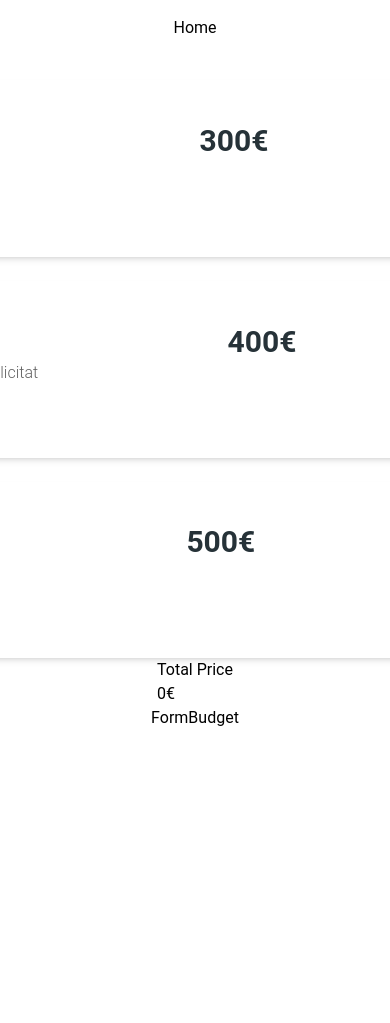
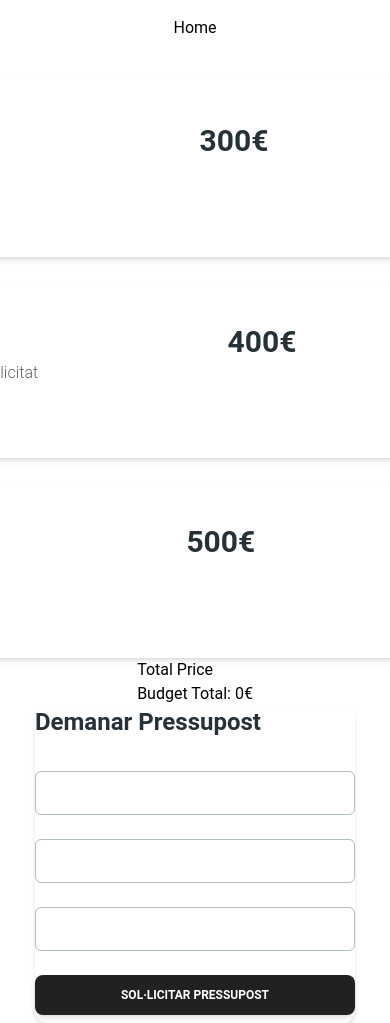
Before and after one commit to ImLauraGS/pressuposts, a React (Vite) app: page /pressupost in a window 390 px wide. Shown: the top 1023 px of the page. Before the commit the page ends 844 px from the top, so only its background shows below. Built offline with nearby package versions, Linux system fonts and the light colour scheme; data requests are answered from the project's data file.

Commit message:
Exercici 5 - data pressupost  post to json server correctly

```diff
--- a/src/components/CheckboxService.tsx
+++ b/src/components/CheckboxService.tsx
@@ -39,9 +39,6 @@ export default function CheckboxService() {
           setTotalPages(selectedService?.pages || 0);
           setTotalLanguages(selectedService?.languages || 0);
 
-          console.log(updatedCheckedItems);
-      console.log("Selected Service:", selectedService);
-      console.log("ID:", id);
       } else {
           setSelectedService(null);
           setTotalPages(0);
--- a/src/components/FormBudget.tsx
+++ b/src/components/FormBudget.tsx
@@ -1,7 +1,102 @@
-import React from 'react'
+import {
+    Card,
+    Input,
+    Button,
+    Typography,
+} from "@material-tailwind/react";
+import { totalApi } from "../services/service";
+import { useState, useEffect } from "react";
+import { useCheckboxContext } from '../providers/CheckboxProvider';
 
 export default function FormBudget() {
-  return (
-    <div>FormBudget</div>
-  )
+    const totalService = totalApi();
+    const { selectedService, totalBudget } = useCheckboxContext(); // Obtener selectedService y totalBudget del contexto
+
+    const [formData, setFormData] = useState({
+        name: "",
+        phone: "",
+        email: "",
+        selectedService: selectedService ? selectedService : null,
+        totalBudget: 0,
+    });
+
+    useEffect(() => {
+        if (selectedService) {
+            setFormData(prevFormData => ({
+                ...prevFormData,
+                selectedService: selectedService,
+            }));
+        }
+    }, [selectedService]);
+
+    const handleChange = (e) => {
+        setFormData({
+            ...formData,
+            [e.target.name]: e.target.value,
+        });
+    };
+
+    const handleSubmit = async (e) => {
+        e.preventDefault();
+        try {
+            // Actualizar formData con totalBudget antes de enviarlo al servidor
+            const updatedFormData = {
+                ...formData,
+                totalBudget: totalBudget,
+            };
+
+            const response = await totalService.postTotal(updatedFormData);
+            console.log('Data sent:', response);
+        } catch (error) {
+            console.error('Error posting data:', error);
+        }
+    };
+
+    return (
+        <Card color="transparent">
+            <Typography variant="h4" color="blue-gray">
+                Demanar Pressupost
+            </Typography>
+            <form className="mt-8 mb-2 w-80 max-w-screen-lg sm:w-96" onSubmit={handleSubmit}>
+                <div className="mb-1 flex flex-col gap-6">
+                    <Input
+                        size="lg"
+                        placeholder="Nom"
+                        className=" !border-t-blue-gray-200 focus:!border-t-gray-900"
+                        labelProps={{
+                            className: "before:content-none after:content-none",
+                        }}
+                        name="name"
+                        value={formData.name}
+                        onChange={handleChange}
+                    />
+                    <Input
+                        size="lg"
+                        placeholder="Telefon"
+                        className=" !border-t-blue-gray-200 focus:!border-t-gray-900"
+                        labelProps={{
+                            className: "before:content-none after:content-none",
+                        }}
+                        name="phone"
+                        value={formData.phone}
+                        onChange={handleChange}
+                    />
+                    <Input
+                        size="lg"
+                        placeholder="Email"
+                        className=" !border-t-blue-gray-200 focus:!border-t-gray-900"
+                        labelProps={{
+                            className: "before:content-none after:content-none",
+                        }}
+                        name="email"
+                        value={formData.email}
+                        onChange={handleChange}
+                    />
+                </div>
+                <Button type="submit" className="mt-6" fullWidth>
+                    Sol·licitar Pressupost
+                </Button>
+            </form>
+        </Card>
+    );
 }
--- a/src/components/Total.tsx
+++ b/src/components/Total.tsx
@@ -2,9 +2,7 @@ import React from 'react';
 import { useCheckboxContext } from '../providers/CheckboxProvider';
 
 export default function Total() {
-    const { selectedService, totalPages, totalLanguages } = useCheckboxContext();
-
-    console.log(selectedService, totalPages, totalLanguages);
+    const { selectedService, totalPages, totalLanguages, totalBudget } = useCheckboxContext();
 
     const calculateTotalCost = () => {
         if (selectedService) {
@@ -20,7 +18,7 @@ export default function Total() {
     return (
         <section>
             <h2>Total Price</h2>
-            <p>{budgetTotal}€</p>
+            <p>Budget Total: {budgetTotal}€</p>
         </section>
     );
 }
--- a/src/data/db.json
+++ b/src/data/db.json
@@ -6,7 +6,6 @@
       "name": "Fer una campanya SEO",
       "price": 300
     },
-
     {
       "id": 2,
       "value": "Ads",
@@ -21,6 +20,26 @@
     }
   ],
   "budget": [
-
+    {
+      "id": "40db",
+      "name": "Laura",
+      "phone": "asdasd",
+      "email": "asdasd",
+      "selectedService": 1,
+      "totalBudget": 420
+    },
+    {
+      "id": "3a56",
+      "name": "Laura",
+      "phone": "asdasd",
+      "email": "asdasdasd",
+      "selectedService": {
+        "id": 2,
+        "value": "Ads",
+        "name": "Fer una campanya de publicitat",
+        "price": 400
+      },
+      "totalBudget": 490
+    }
   ]
 }
--- a/src/providers/CheckboxProvider.tsx
+++ b/src/providers/CheckboxProvider.tsx
@@ -1,4 +1,4 @@
-import React, { createContext, useContext, useState } from 'react';
+import React, { createContext, useContext, useState, useEffect } from 'react';
 import { ServiceProps } from '../types/types';
 
 interface CheckboxContextType {
@@ -10,6 +10,7 @@ interface CheckboxContextType {
     setTotalLanguages: React.Dispatch<React.SetStateAction<number>>;
     selectedService: ServiceProps | null;
     setSelectedService: React.Dispatch<React.SetStateAction<ServiceProps | null>>;
+    totalBudget: number;
 }
 
 const CheckboxContext = createContext<CheckboxContextType>({
@@ -21,6 +22,7 @@ const CheckboxContext = createContext<CheckboxContextType>({
     setTotalLanguages: () => {},
     selectedService: null,
     setSelectedService: () => {},
+    totalBudget: 0,
 });
 
 export const CheckboxProvider: React.FC<{ children: React.ReactNode }> = ({ children }) => {
@@ -28,6 +30,18 @@ export const CheckboxProvider: React.FC<{ children: React.ReactNode }> = ({ chil
     const [totalPages, setTotalPages] = useState<number>(0);
     const [totalLanguages, setTotalLanguages] = useState<number>(0);
     const [selectedService, setSelectedService] = useState<ServiceProps | null>(null);
+    const [totalBudget, setTotalBudget] = useState<number>(0); // Nuevo estado para totalBudget
+
+
+    useEffect(() => {
+        if (selectedService) {
+            const websiteTotal = (totalPages + totalLanguages) * 30;
+            const budgetTotal = websiteTotal + selectedService.price;
+            setTotalBudget(budgetTotal);
+        } else {
+            setTotalBudget(0);
+        }
+    }, [selectedService, totalPages, totalLanguages]);
 
     const value = {
         checkedItems,
@@ -38,6 +52,7 @@ export const CheckboxProvider: React.FC<{ children: React.ReactNode }> = ({ chil
         setTotalLanguages,
         selectedService,
         setSelectedService,
+        totalBudget,
     };
 
     return (
--- a/src/services/service.tsx
+++ b/src/services/service.tsx
@@ -27,5 +27,9 @@ export const totalApi =() => {
             console.error("Error posting total:", error);
             throw error;
         }
-    }
+    };
+
+    return {
+        postTotal
+    };
 }
```
Lines whose indentation alone changed are shown as unchanged.
